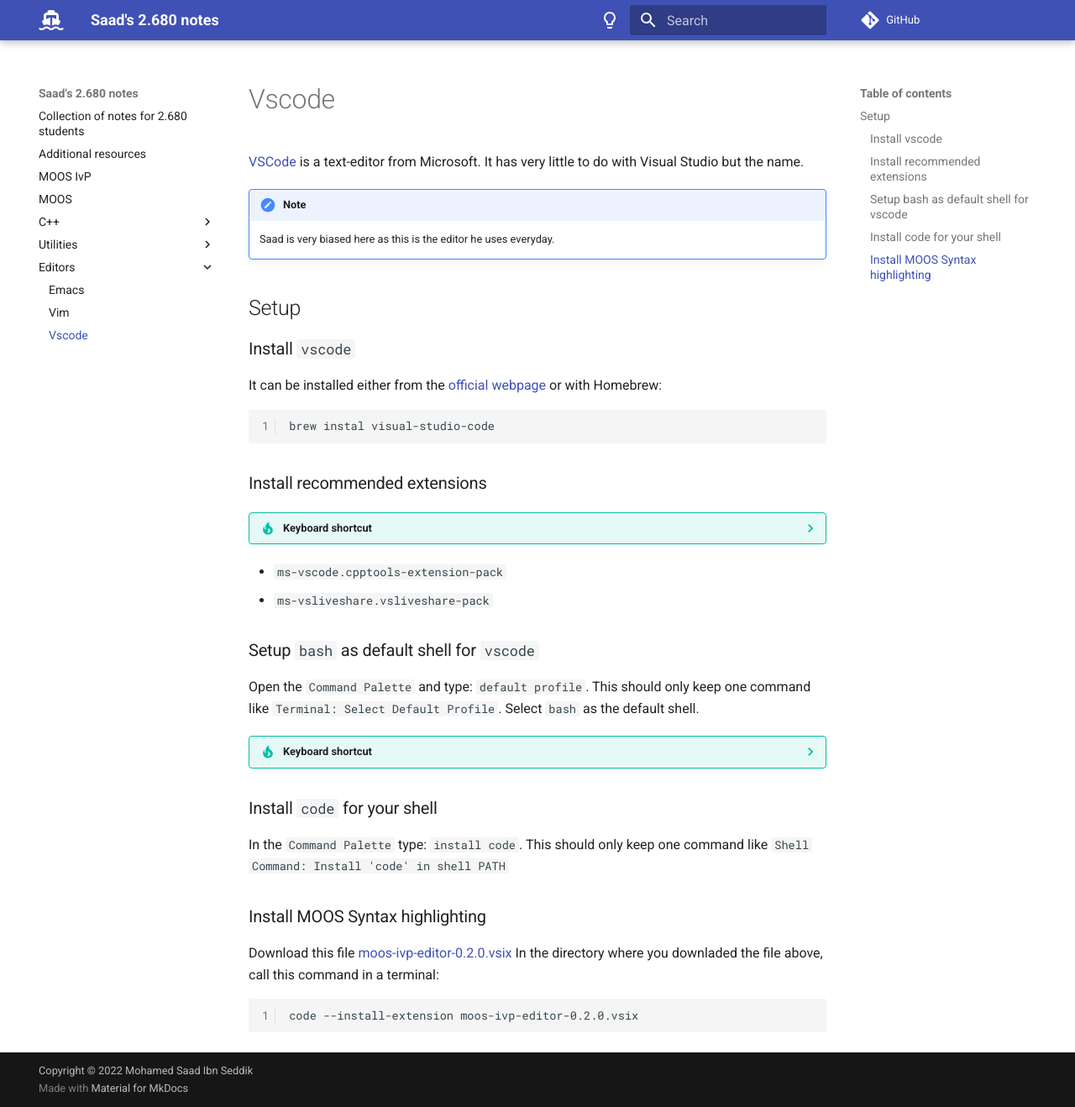
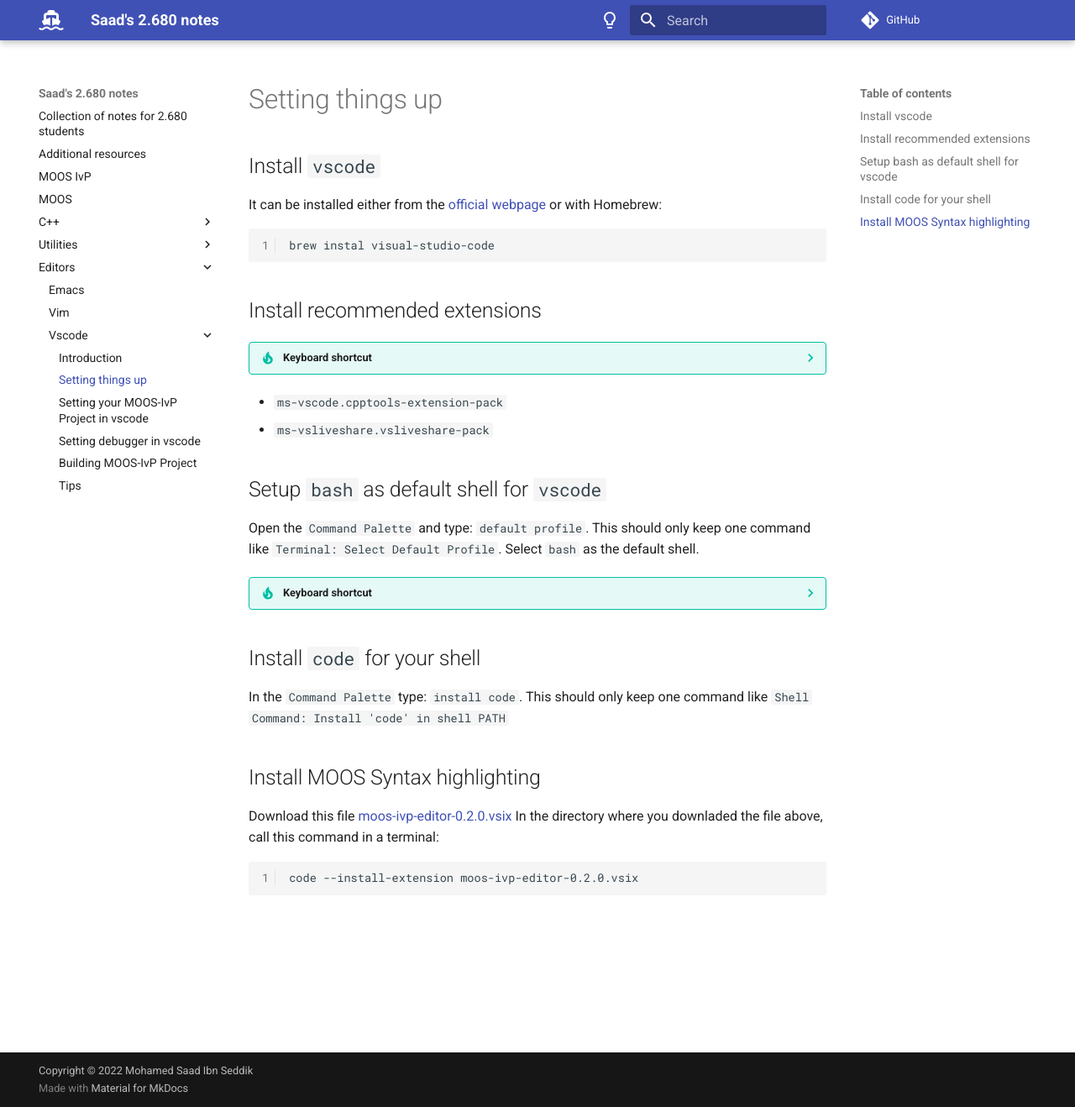
Before and after one commit to msis/2680notes, an MkDocs documentation site: the page built from pages/editors/vscode/10 - Setting things up.md, in a window 1280 px wide and 1318 px high. Shown: the whole window at 84% size. Built offline with MkDocs 1.6.1 and Material for MkDocs 9.7.7, drawn with Linux system fonts in a browser that asks for light colours; comment, search, counter and statistics services are not loaded.

Commit message:
adds setups and building with vscode

````diff
--- a/pages/editors/vscode.md
+++ b/pages/editors/vscode/10 - Setting things up.md
@@ -1,35 +1,29 @@
-[VSCode](https://code.visualstudio.com/) is a text-editor from Microsoft.
-It has very little to do with Visual Studio but the name.
-
-!!! Note
-	Saad is very biased here as this is the editor he uses everyday.
-
-## Setup
-### Install `vscode`
+# Setting things up
+## Install `vscode`
 It can be installed either from the [official webpage](https://code.visualstudio.com/Download) or with Homebrew:
 ```bash
 brew instal visual-studio-code
 ```
 
-### Install recommended extensions
+## Install recommended extensions
 ??? tip "Keyboard shortcut"
 	Open the extension menu: ++shift+meta+e++
 
 - `ms-vscode.cpptools-extension-pack`
 - `ms-vsliveshare.vsliveshare-pack`
 
-### Setup `bash` as default shell for `vscode`
+## Setup `bash` as default shell for `vscode`
 Open the `Command Palette` and type: `default profile`.
 This should only keep one command like `Terminal: Select Default Profile`. Select `bash` as the default shell.
 
 ??? tip "Keyboard shortcut"
 	Command Paletter: ++shift+meta+p++
 
-### Install `code`  for your shell
+## Install `code`  for your shell
 In the `Command Palette` type: `install code`.
 This should only keep one command like `Shell Command: Install 'code' in shell PATH`
 
-### Install MOOS Syntax highlighting
+## Install MOOS Syntax highlighting
 Download this file [moos-ivp-editor-0.2.0.vsix](./moos-ivp-editor-0.2.0.vsix)
 In the directory where you downladed the file above, call this command in a terminal:
 ```bash
--- /dev/null
+++ b/pages/editors/vscode/21 - Setting debugger.md
@@ -0,0 +1,8 @@
+# Setting debugger in `vscode`
+!!! danger
+	WORK IN PROGRESS
+## Lazy way
+Create a file in this path:
+```json title="moos-ivp-username/.vscode/launch.json"
+# TODO
+```
--- /dev/null
+++ b/pages/editors/vscode/30 - Building MOOS-IvP Project.md
@@ -0,0 +1,9 @@
+# Building MOOS-IvP Project
+!!! warning
+	Make sure you followed all the setups in [[20 - Setting MOOS-IvP Project]].
+
+In the `Command Palette`, call `CMake: Build`.
+
+A pane on the bottom should show the results of the build.
+If you see `exit 0`, then your build is successful.
+If not you will have to go to your code and fix the errors.
````
Also changed, not shown: pages/editors/vscode/00 - Intro.md (added, +7 -0 lines), pages/editors/vscode/20 - Setting MOOS-IvP Project.md (added, +20 -0 lines), pages/editors/vscode/99 - Tips.md (added, +6 -0 lines), 1 other file.
